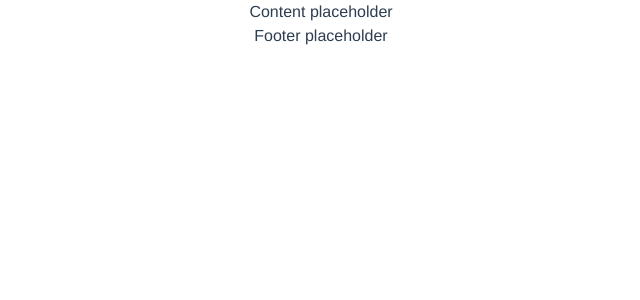
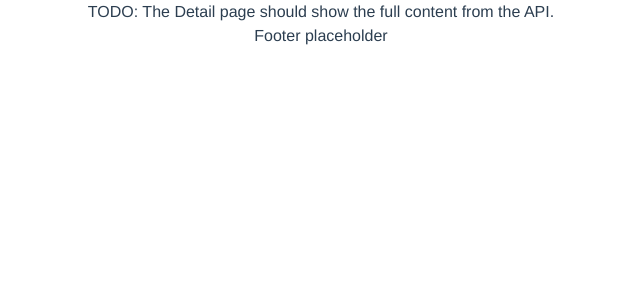
Before and after one commit to MarkWilliams3141/chucknorrisfacts, a Vue app: page /detail/1 in a window 1280 px wide. Shown: the top 300 px of the page, without its empty margins (319-959 px from the left). Built offline with nearby package versions, Linux system fonts and the light colour scheme.

Commit message:
Add router-view to content component

```diff
--- a/src/components/Content.vue
+++ b/src/components/Content.vue
@@ -1,7 +1,8 @@
 <template>
   <main>
-    <p>Content placeholder</p>
+    <router-view> </router-view>
   </main>
+
 </template>
 
 <script lang="ts">
```
